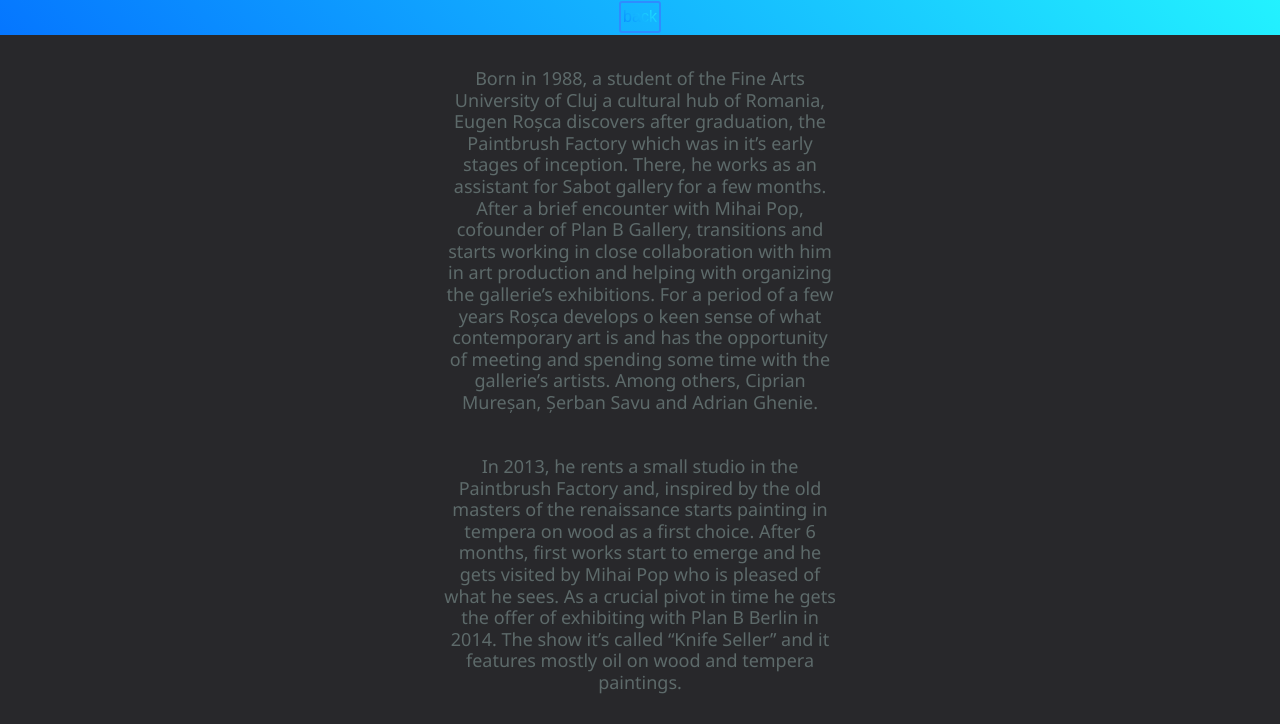
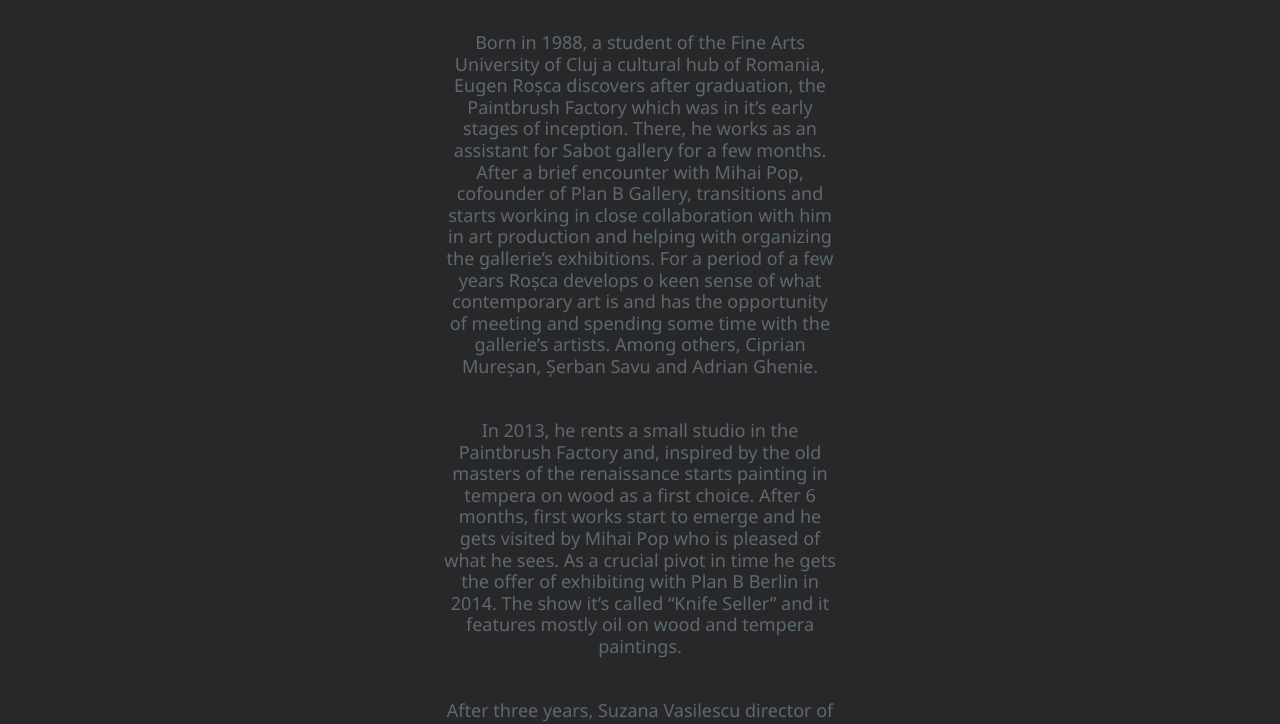
Before and after one commit to eujenki/eugenrosca.info, a plain HTML site: page about/index.html in a window 1280 px wide. Shown: the part 64-788 px from the top of the page. Drawn offline with nearby package versions, Linux system fonts and the light colour scheme.

Commit message:
Update index.html

```diff
--- a/about/index.html
+++ b/about/index.html
@@ -24,7 +24,7 @@
 <body>
   <div class="w3-container  a" >
     <h1> About</h1>
-    <a href="https://eugenrosca.info/"  class="button  b-blue">back</a>
+
  </div>
 </div>
 </div>
```
